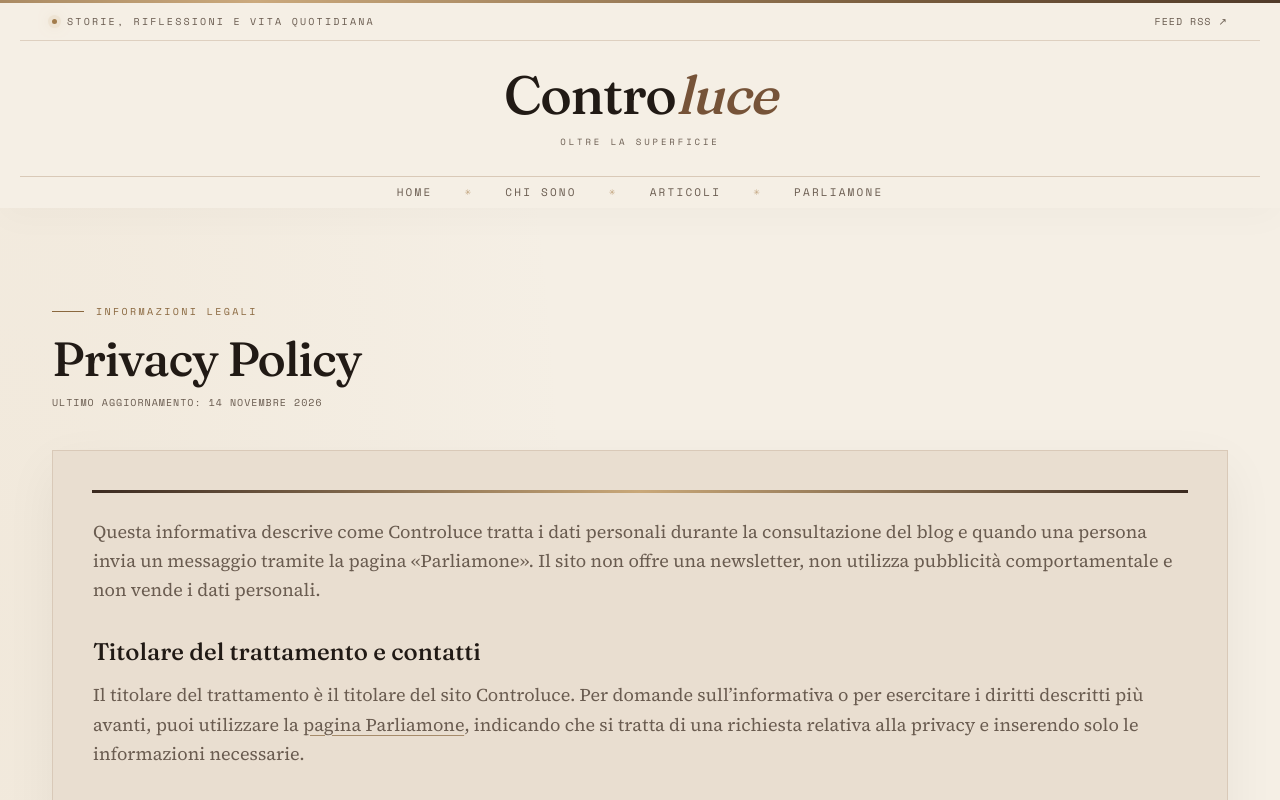
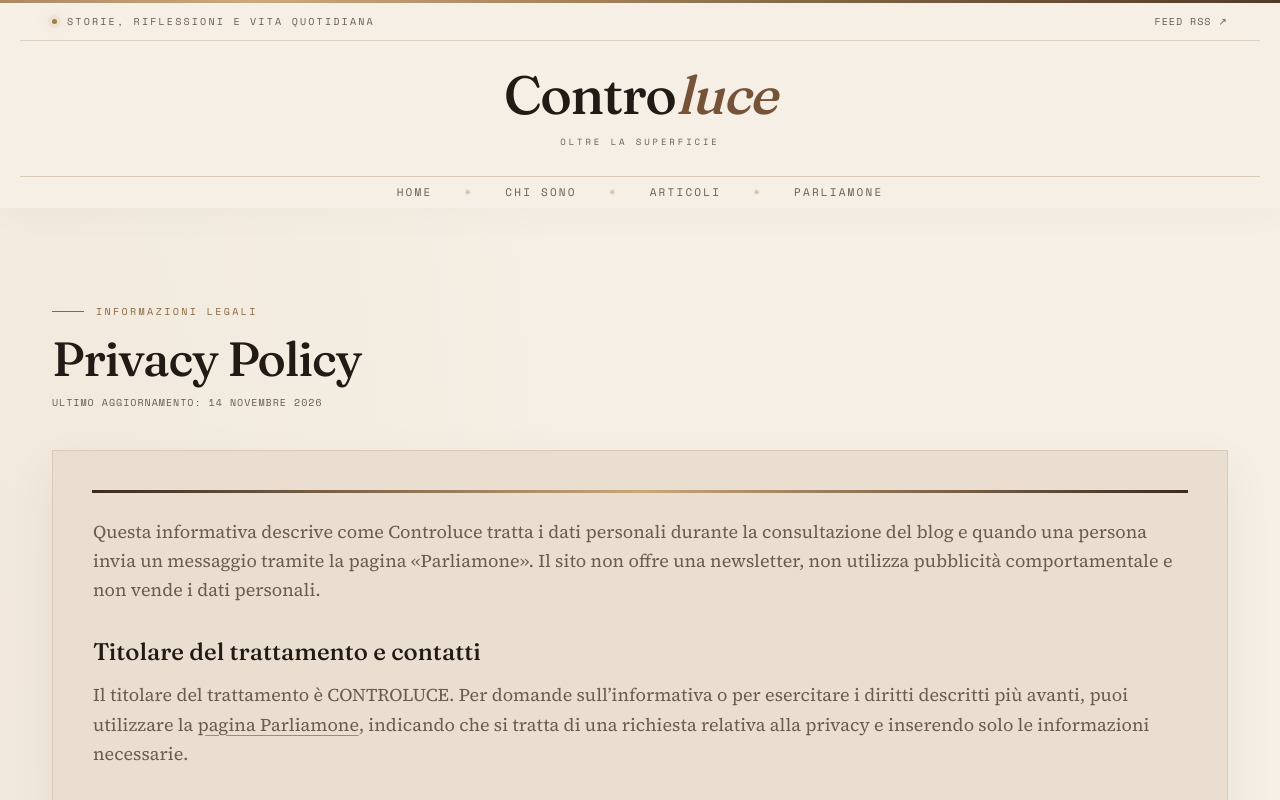
Before and after one commit to safherofficial/blog, a Next.js app: page /privacy-policy in a window 1280 px wide. Shown: the top 800 px of the page. Built offline with nearby package versions, Linux system fonts and the light colour scheme; no server answers; the database is empty.

Commit message:
Set privacy policy controller name to CONTROLUCE
Fix the controller display name in the Privacy Policy to the requested brand name only. Remove its dependency on the editable authorName setting.

```diff
--- a/app/(site)/privacy-policy/page.tsx
+++ b/app/(site)/privacy-policy/page.tsx
@@ -13,7 +13,7 @@ export const metadata: Metadata = pageMetadata({
 
 export default async function PrivacyPolicyPage() {
   const settings = await getSiteSettings().catch(() => null)
-  const owner = settings?.authorName?.trim() || 'il titolare del sito Controluce'
+  const owner = 'CONTROLUCE'
   const instagramUrl = settings?.instagramUrl
 
   return (
@@ -209,9 +209,8 @@ export default async function PrivacyPolicyPage() {
 
         <p className="reveal-on-scroll mt-8 text-sm leading-relaxed text-ink-soft">
           Questa informativa descrive il funzionamento applicativo osservato al 14 novembre 2026 e non costituisce
-          consulenza legale. Il titolare deve indicare la propria identità legale completa e un recapito diretto per le
-          richieste privacy, verificare la valutazione del legittimo interesse, le regioni dei fornitori e gli accordi
-          effettivamente attivi.
+          consulenza legale. Il titolare deve mantenere aggiornati i recapiti per le richieste privacy, verificare la
+          valutazione del legittimo interesse, le regioni dei fornitori e gli accordi effettivamente attivi.
         </p>
 
         <Link href="/" className="nav-link mt-10 inline-block font-mono text-[10px] uppercase tracking-[0.18em] text-ink-soft hover:text-wine">
```
